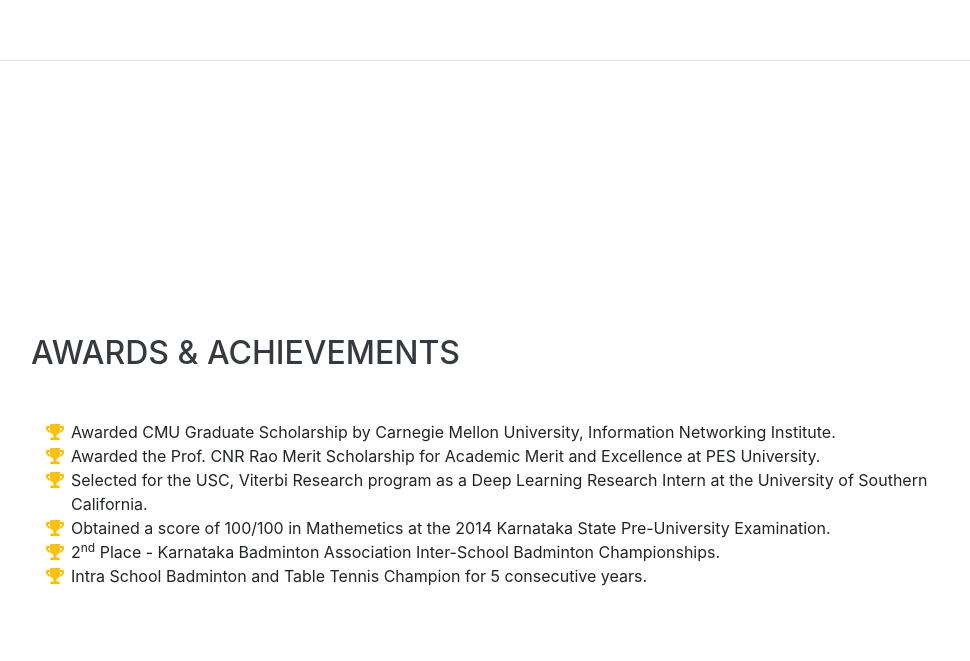
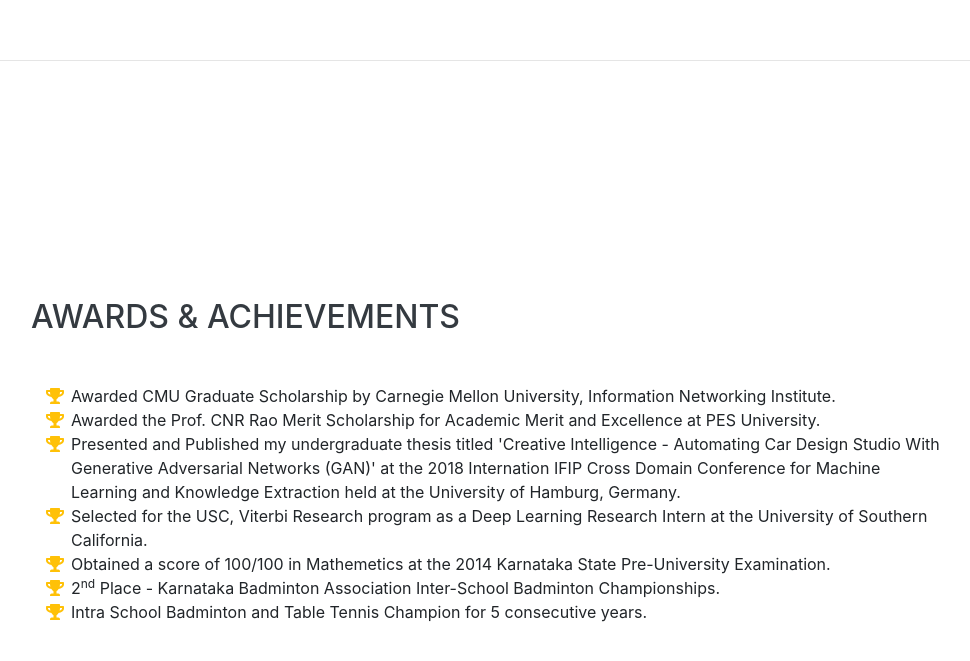
Before and after one commit to Sreedhar1895/Sreedhar1895.github.io, a website with bundled scripts: page index.html in a window 1280 px wide. Shown: the part 3437-4098 px from the top of the page, without its empty margins (289-1259 px from the left). Built offline with nearby package versions, Linux system fonts and the light colour scheme; a web font is replaced by a local one.

Commit message:
Awards  Section

```diff
--- a/index.html
+++ b/index.html
@@ -265,6 +265,10 @@
             <i class="fa-li fa fa-trophy text-warning"></i>
             Awarded the Prof. CNR Rao Merit Scholarship for Academic Merit and Excellence at PES University.</li>
           <li>
+          <li>
+            <i class="fa-li fa fa-trophy text-warning"></i>
+                  Presented and Published my undergraduate thesis titled 'Creative Intelligence - Automating Car Design Studio With Generative Adversarial Networks (GAN)' at the 2018 Internation IFIP Cross Domain Conference for Machine Learning and Knowledge Extraction held at the University of Hamburg, Germany.</li>
+            <li>
             <i class="fa-li fa fa-trophy text-warning"></i>
 
             Selected for the USC, Viterbi Research program as a Deep Learning Research Intern at the University of Southern California. </li>
```
